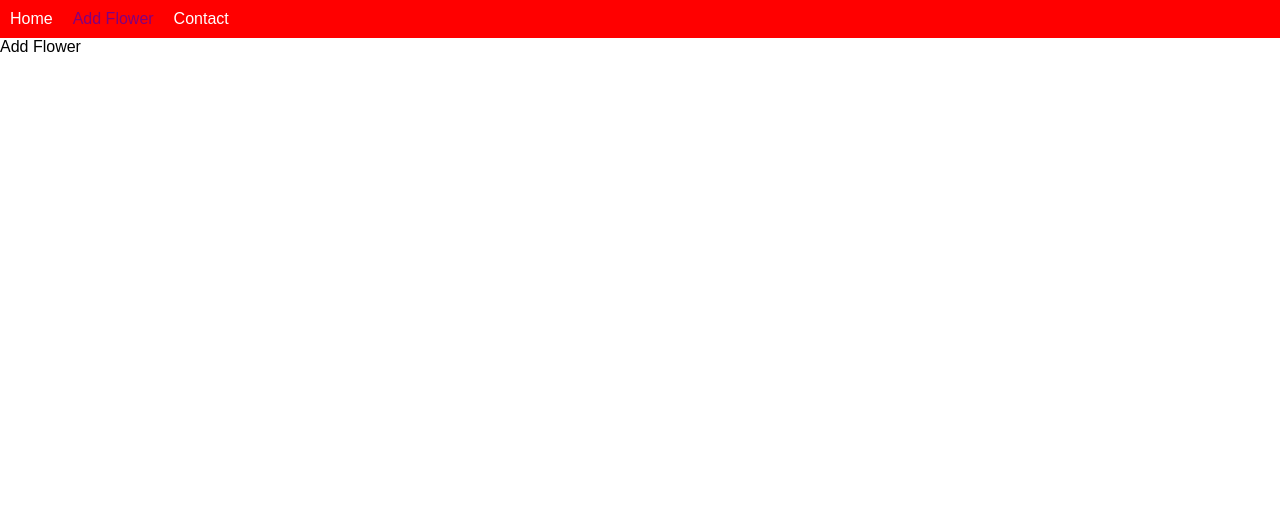
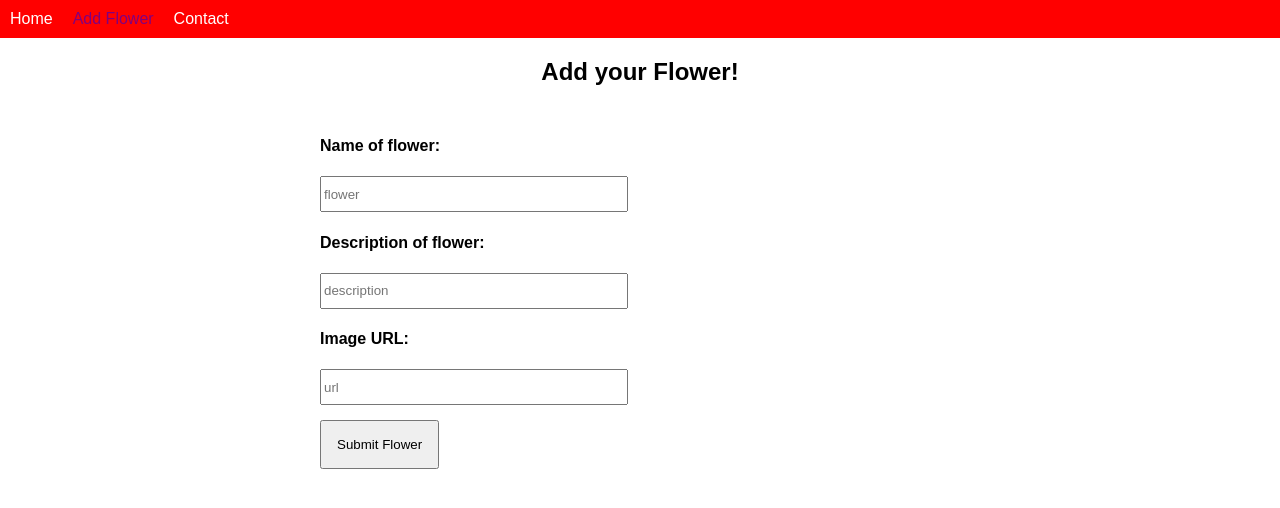
Before and after one commit to mjayfinley/flower-shop-react, a React (Create React App) app: page /addflower in a window 1280 px wide. Shown: the top 508 px of the page. Built offline with nearby package versions, Linux system fonts and the light colour scheme.

Commit message:
everything but page update upon adding a flower works

```diff
--- a/package.json
+++ b/package.json
@@ -3,6 +3,7 @@
   "version": "0.1.0",
   "private": true,
   "dependencies": {
+    "history": "^4.7.2",
     "react": "^16.4.1",
     "react-dom": "^16.4.1",
     "react-router-dom": "^4.3.1",
--- a/src/App.js
+++ b/src/App.js
@@ -8,13 +8,19 @@ class App extends Component {
   constructor(props) {
     super(props)
 
+
+
     this.state={
       flowers : []
     }
   }
 
   componentDidMount() {
+
+
     this.populateFlowers()
+
+
   }
 
   populateFlowers () {
@@ -22,20 +28,24 @@ class App extends Component {
     .then((response) => response.json())
     .then((json) => {
 
-      console.log(json)
+
 
       this.setState({
         flowers : json
-      })
+      }, () => this.forceUpdate())
+
     })
+
   }
+
+
 
   render() {
     return (
       <div>
         <h1>Flowers!</h1>
 
-        <FlowerList flowerList={this.state.flowers}/>
+        <FlowerList flowerList={this.state.flowers} />
 
       </div>
 
--- a/src/Styles.css
+++ b/src/Styles.css
@@ -46,3 +46,22 @@ h1 {
 p{
   text-align: center;
 }
+
+#addFlower {
+
+  margin: auto;
+  width: 50%;
+  padding: 10px;
+}
+
+#addFlower input {
+  height: 30px;
+  width: 300px;
+
+}
+
+#addFlower button {
+  display: flex;
+  padding: 15px;
+  margin-top: 15px
+}
--- a/src/components/AddFlower.js
+++ b/src/components/AddFlower.js
@@ -1,9 +1,76 @@
 import React, {Component} from 'react'
 
+
+
 export class AddFlower extends Component {
+
+  constructor(props) {
+    super(props)
+
+    this.state = {
+      flower: '',
+      description: '',
+      image: '',
+    }
+  }
+
+  handleAddFlowerClick = (() => {
+
+    let flower = {name: this.state.flower, description: this.state.description, imageURL: this.state.image}
+
+
+    this.addFlower(flower)
+
+
+  })
+
+  addFlower(flower) {
+    fetch('https://flowers.vapor.cloud/flower', {
+      method: 'POST',
+      headers: {
+        'Content-Type': 'application/json'
+      },
+      body: JSON.stringify(flower)
+    }).then(function(response) {
+      return response.json()
+    }).then(function(json) {
+
+
+    })
+  }
+
+  handleFlowerChange = ((e) => {
+
+    this.setState({
+      flower : e.target.value
+    })
+  })
+
+  handleFlowerDescriptionChange = ((e) => {
+
+    this.setState({
+      description : e.target.value
+  })
+})
+
+  handleFlowerImageChange = ((e) => {
+
+    this.setState({
+      image : e.target.value
+  })
+})
+
   render() {
     return(
-      <div>Add Flower</div>
+      <div>
+        <h2>Add your Flower!</h2>
+        <div id="addFlower">
+          <h4>Name of flower:</h4><input onChange={this.handleFlowerChange} type="text" placeholder="flower" />
+          <h4>Description of flower:</h4><input onChange={this.handleFlowerDescriptionChange} type="text" placeholder="description"/>
+          <h4>Image URL:</h4><input onChange={this.handleFlowerImageChange} type="text" placeholder="url"/>
+          <button onClick={() => this.handleAddFlowerClick()}>Submit Flower</button>
+        </div>
+      </div>
     )
   }
 }
--- a/src/components/Contact.js
+++ b/src/components/Contact.js
@@ -3,7 +3,15 @@ import React, {Component} from 'react'
 export class Contact extends Component {
   render() {
     return(
-      <div>Contact</div>
+      <div>
+
+        <h2>For Business Inqueries Please Contact:</h2>
+
+        <h3>Micah Finley</h3>
+        <h4>111-111-1111</h4>
+        <h4>micah.finley@gmail.com</h4>
+
+      </div>
     )
   }
 }
--- a/src/index.js
+++ b/src/index.js
@@ -7,6 +7,7 @@ import {BrowserRouter, Route, Switch} from 'react-router-dom'
 import {AddFlower} from './components/AddFlower'
 import {Contact} from './components/Contact'
 import {BaseLayout} from './components/BaseLayout'
+
 
 ReactDOM.render(
   <BrowserRouter>
```
